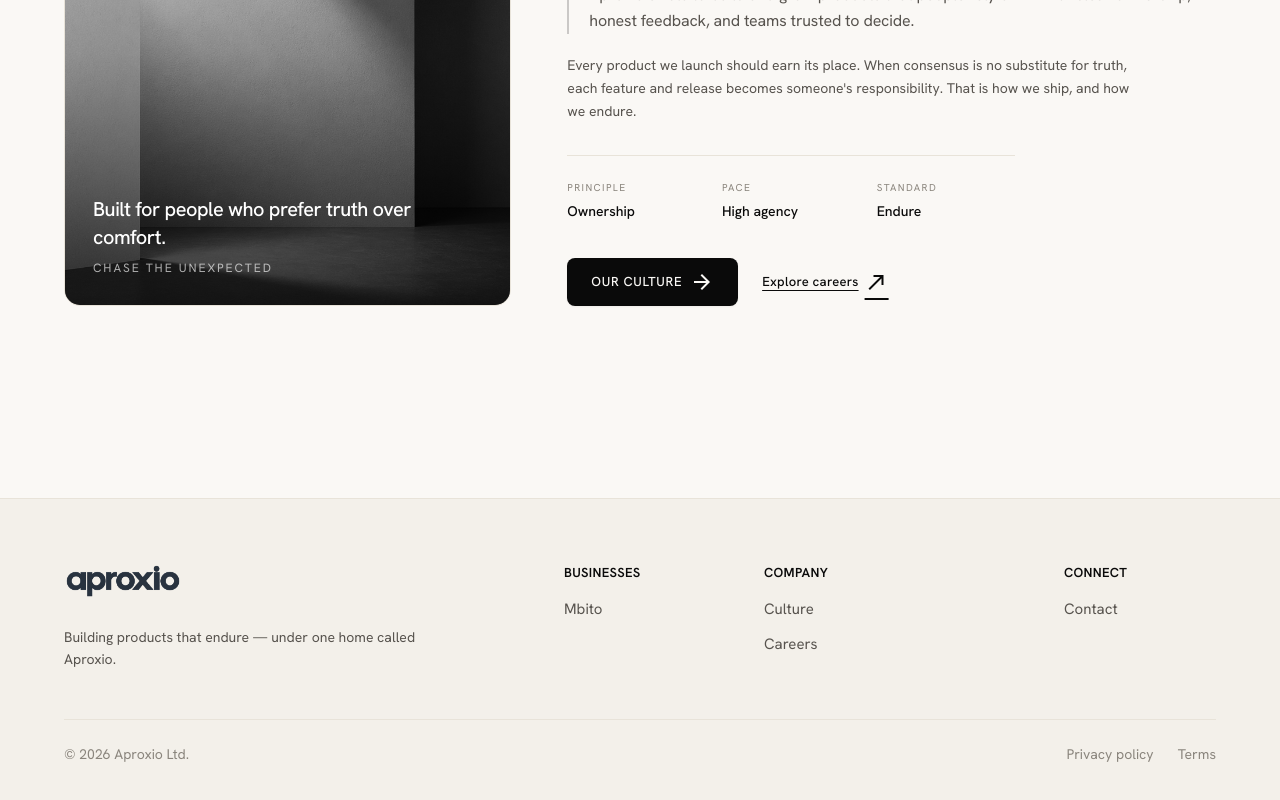
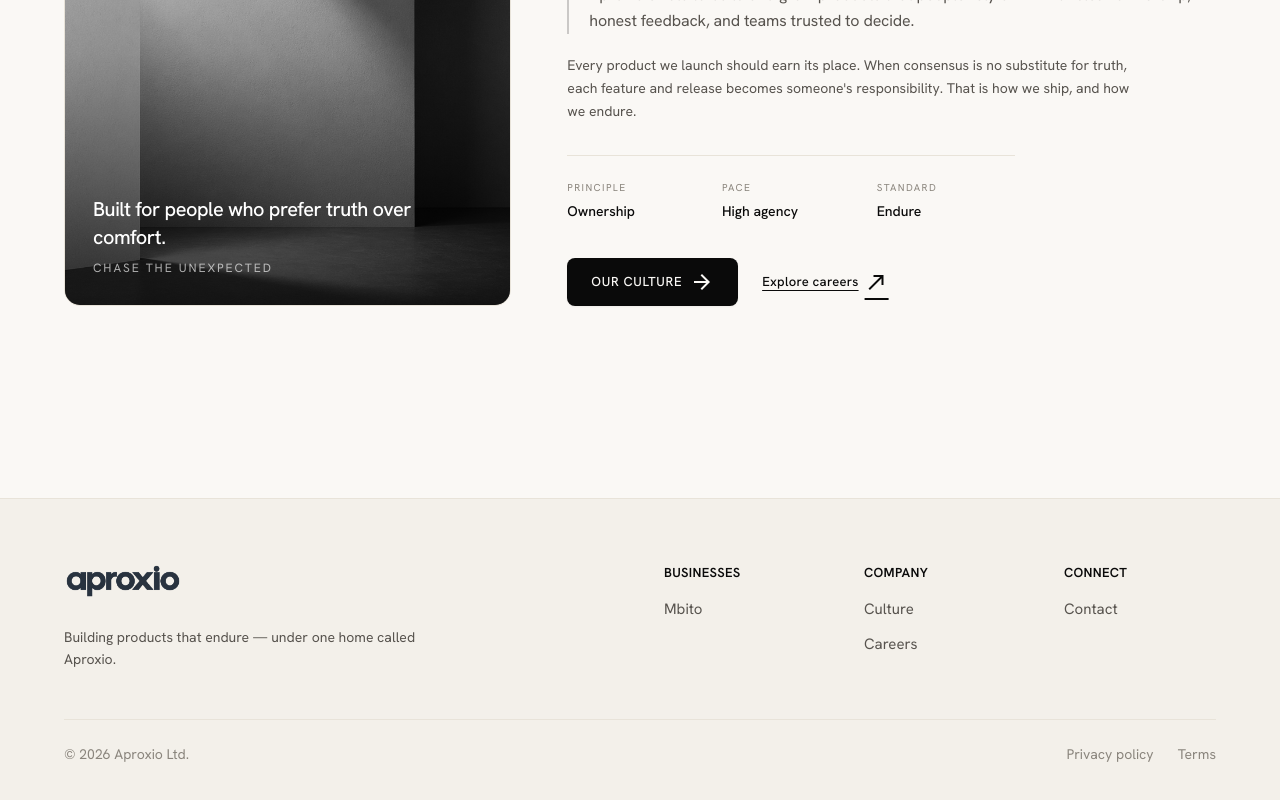
Before and after one commit to Aproxio/Aproxio, a React (Vite) app: page / in a window 1280 px wide. Shown: the part 1929-2729 px from the top of the page. Built offline with nearby package versions, Linux system fonts and the light colour scheme.

Commit message:
fixed the footer alignment

```diff
--- a/src/components/Footer/Footer.tsx
+++ b/src/components/Footer/Footer.tsx
@@ -31,7 +31,7 @@ const Footer: React.FC = () => {
       <div className="max-w-[1440px] mx-auto px-6 sm:px-10 lg:px-16 pt-14 pb-10 lg:pt-16 lg:pb-12">
         <div className="grid grid-cols-1 md:grid-cols-12 gap-10 lg:gap-12">
           {/* Brand */}
-          <div className="md:col-span-5 lg:col-span-5">
+          <div className="md:col-span-6 lg:col-span-6">
             <Link to="/" className="inline-block select-none">
               <img
                 src={aproxioLogo}
@@ -42,9 +42,6 @@ const Footer: React.FC = () => {
             <p className="mt-5 max-w-sm font-body-md text-[14px] text-text-secondary leading-relaxed">
               Building products that endure — under one home called Aproxio.
             </p>
-            {/* <p className="mt-4 font-mono text-[11px] tracking-wider uppercase text-text-tertiary">
-              Gurugram · Bengaluru · New Delhi
-            </p> */}
           </div>
 
           {/* Businesses */}
@@ -65,8 +62,8 @@ const Footer: React.FC = () => {
             </ul>
           </div>
 
-          {/* Company — live routes only */}
-          <div className="md:col-span-3 lg:col-span-3">
+          {/* Company */}
+          <div className="md:col-span-2 lg:col-span-2">
             <h3 className="text-[13px] font-semibold text-text-primary mb-4 tracking-wide uppercase">
               Company
             </h3>
@@ -81,15 +78,10 @@ const Footer: React.FC = () => {
                   Careers
                 </Link>
               </li>
-              {/* <li>
-                <Link to="/impact" className="hover:text-text-primary transition-colors">
-                  Impact
-                </Link>
-              </li> */}
             </ul>
           </div>
 
-          {/* Contact */}
+          {/* Connect */}
           <div className="md:col-span-2 lg:col-span-2">
             <h3 className="text-[13px] font-semibold text-text-primary mb-4 tracking-wide uppercase">
               Connect
```
